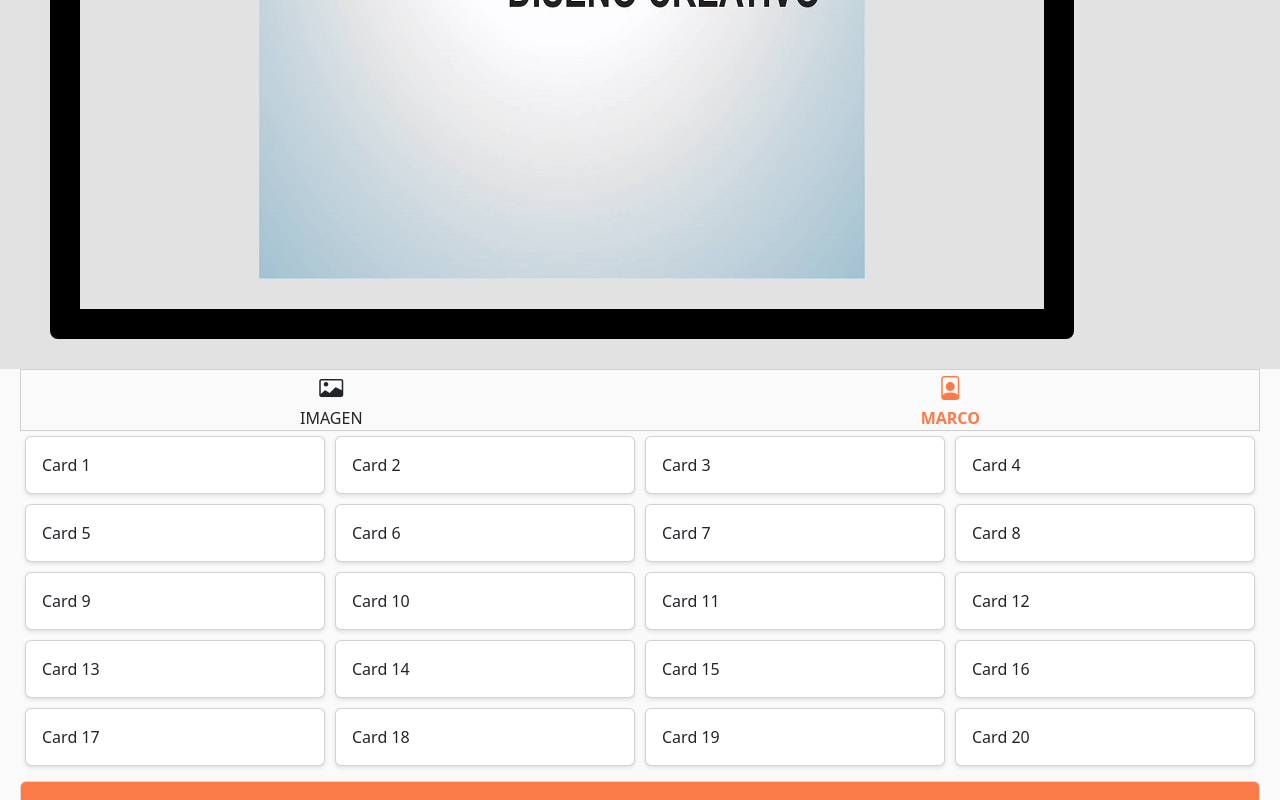
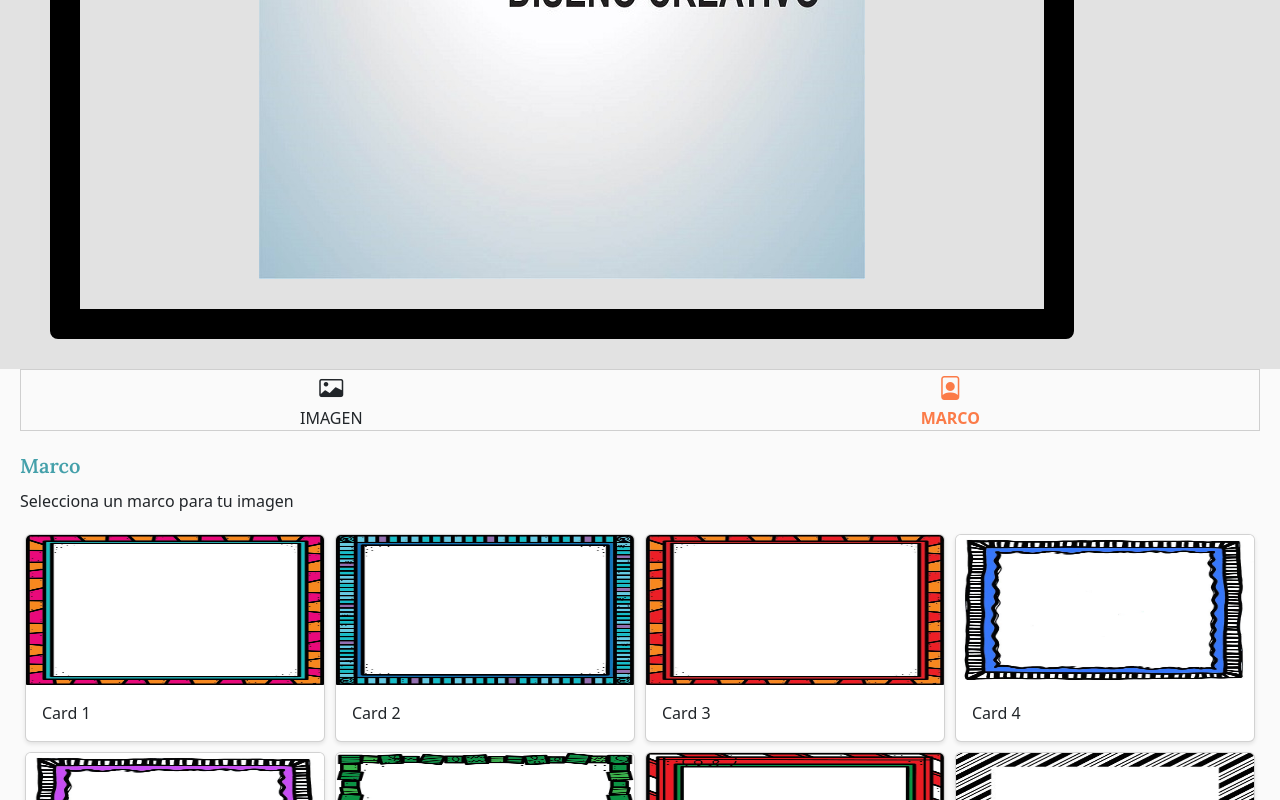
Before and after one commit to end1996/webForm, a React (Vite) app: page / in a window 1280 px wide. Both pictures are taken after a click on the element "MARCO". Shown: the part 736-1536 px from the top of the page. Built offline with nearby package versions, Linux system fonts and the light colour scheme.

Commit message:
Cards para marcos

```diff
--- a/package.json
+++ b/package.json
@@ -12,11 +12,13 @@
   "dependencies": {
     "@fortawesome/free-solid-svg-icons": "^6.7.2",
     "@fortawesome/react-fontawesome": "^0.2.2",
+    "@types/node": "^22.13.4",
     "bootstrap": "^5.3.3",
     "holderjs": "^2.9.9",
     "react": "^19.0.0",
     "react-bootstrap": "^2.10.9",
-    "react-dom": "^19.0.0"
+    "react-dom": "^19.0.0",
+    "save-dev": "^0.0.1-security"
   },
   "devDependencies": {
     "@eslint/js": "^9.19.0",
--- a/src/components/Screens/Formulario/Iconos/Marco/MarcosView.module.css
+++ b/src/components/Screens/Formulario/Iconos/Marco/MarcosView.module.css
@@ -1,9 +1,19 @@
 .marcosViewContainer {
   display: grid;
-  grid-template-rows: repeat(5, 1fr);
+  grid-template-rows: repeat(3, 1fr);
   grid-template-columns: repeat(4, 1fr);
   grid-row-gap: 0px;
   grid-column-gap: 0px;
+  padding-top: 10px 0 10px 0;
+}
+
+.textTitle {
+  font-size: 20px;
+  color: #44A0AA;
+  font-weight: 600;
+  line-height: 30px;
+  font-family: "Lora", serif;
+  margin-top: 20px;
 }
 
 .card {
--- a/src/components/Screens/Formulario/Iconos/Marco/MarcosView.tsx
+++ b/src/components/Screens/Formulario/Iconos/Marco/MarcosView.tsx
@@ -2,17 +2,23 @@ import { Card } from 'react-bootstrap';
 import styles from './MarcosView.module.css';
 
 const MarcosView = () => {
-    // Crear un arrayt con 20 elementos de texto 'Card 1', 'Card 2', 'Card 3', etc.
-    const cards = Array.from({ length: 20 }, (_, index) => `Card ${index + 1}`);
+    const cards = Array.from({ length: 12 }, (_, index) => `Card ${index + 1}`);
 
     return (
+      <>
+        <h2 className={styles.textTitle}>Marco</h2>
+        <p>Selecciona un marco para tu imagen</p>
         <div className={styles.marcosViewContainer}>
-            {cards.map((card, index) => (
-                <Card key={index} className={styles.card}>
-                    <Card.Body>{card}</Card.Body>
-                </Card>
-            ))}
+            {cards.map((card, index) => {
+                return (
+                    <Card key={index} className={styles.card}>
+                        <Card.Img variant="top" src={`src/assets/marcos/marco-${index + 1}.jpg`} height={150}/>
+                        <Card.Body>{card}</Card.Body>
+                    </Card>
+                );
+            })}
         </div>
+      </>
     );
 };
 
```
Also changed, not shown: src/components/Screens/Formulario/TamaniosGrid/Tamanios.module.css (renamed from src/components/Screens/Formulario/Tamanios.module.css), src/components/Screens/Formulario/TamaniosGrid/Tamanios.tsx (renamed from src/components/Screens/Formulario/Tamanios.tsx), 1 other file (tests, documents, lock files or other folders).
